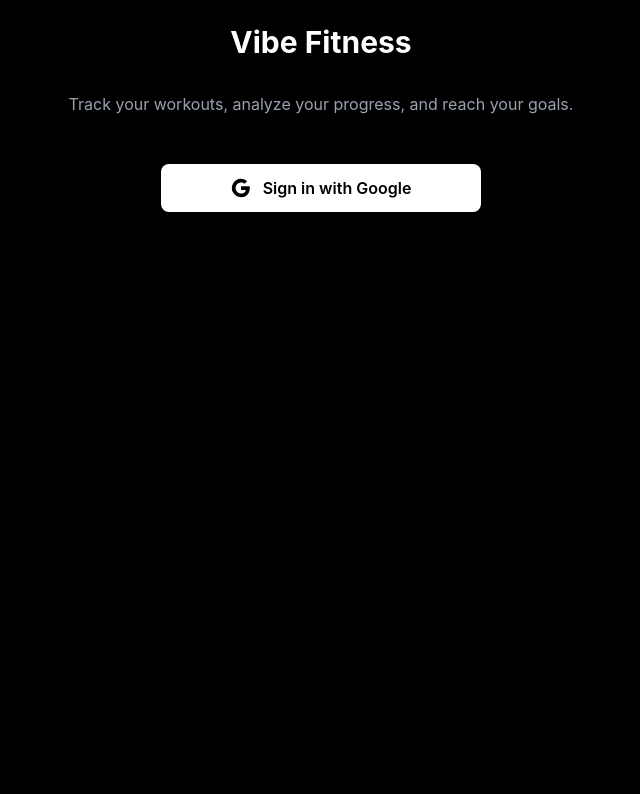
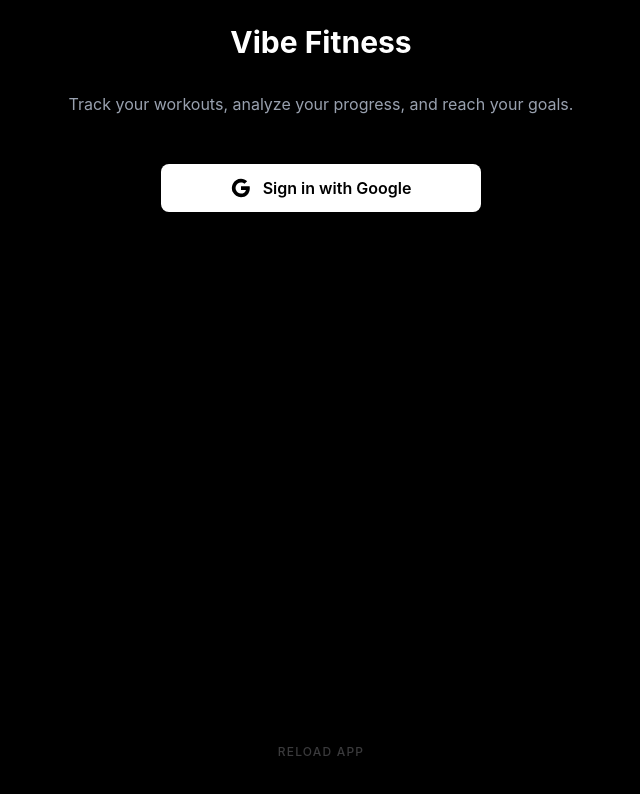
Before and after one commit to philschmid/vibe-fitness-app, a React (Vite) app: page / in a window 1280 px wide. Shown: the top 794 px of the page, without its empty margins (319-959 px from the left). Built offline with nearby package versions, Linux system fonts and the light colour scheme; no server answers; a web font is replaced by a local one.

Commit message:
add reload

```diff
--- a/src/components/AuthView.tsx
+++ b/src/components/AuthView.tsx
@@ -35,6 +35,16 @@ const AuthView: React.FC = () => {
         </svg>
         Sign in with Google
       </button>
+
+      {/* Troubleshooting for login issues */}
+      <div className="absolute bottom-8 left-0 right-0 flex justify-center">
+        <button
+          onClick={() => window.location.reload()}
+          className="text-[#3a3a3c] text-xs font-medium uppercase tracking-widest hover:text-white transition-colors px-4 py-2"
+        >
+          Reload App
+        </button>
+      </div>
     </div>
   );
 };
```
